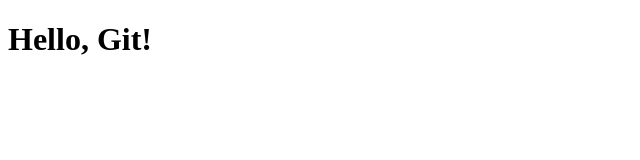
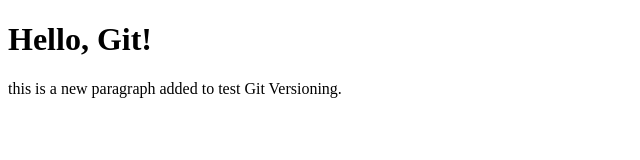
Before and after one commit to SakshiYadav019/my_first_repo, a plain HTML site: page sample.html in a window 1280 px wide. Shown: the whole page, without its empty margins (0-640 px from the left). Drawn offline with Linux system fonts and the light colour scheme.

Commit message:
Added paragraph to sample.html

```diff
--- a/sample.html
+++ b/sample.html
@@ -7,6 +7,7 @@
 </head>
 <body>
     <h1>Hello, Git!</h1>
+    <p> this is a new paragraph added to test Git Versioning.</p>
 
 </body>
 </html>
```
